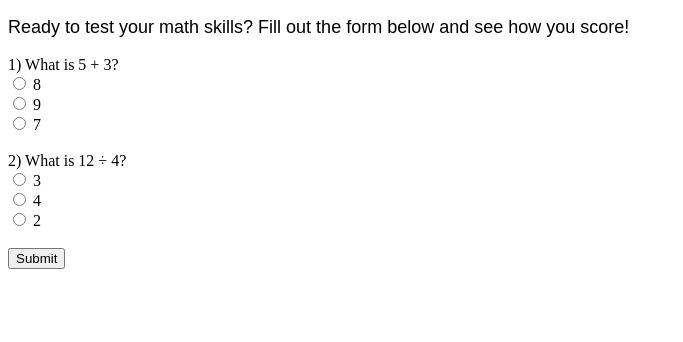
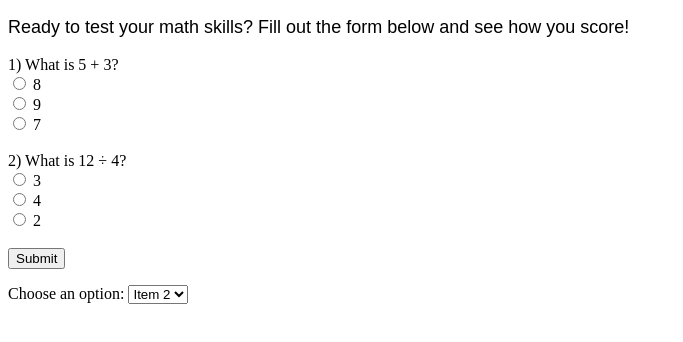
Before and after one commit to Lincoln332/math-form-link, a plain HTML site: page index.html in a window 1280 px wide. Shown: the part 110-452 px from the top of the page, without its empty margins (0-683 px from the left). Drawn offline with Linux system fonts and the light colour scheme.

Commit message:
Update index.html
Added dropdown form with default second option selected

```diff
--- a/index.html
+++ b/index.html
@@ -60,5 +60,13 @@
     }
   }
   </script>
-</body>
+</body><form>
+  <label for="choices">Choose an option:</label>
+  <select id="choices" name="choices">
+    <option value="item1">Item 1</option>
+    <option value="item2" selected>Item 2</option>
+    <option value="item3">Item 3</option>
+  </select>
+</form>
+
 </html>
```
